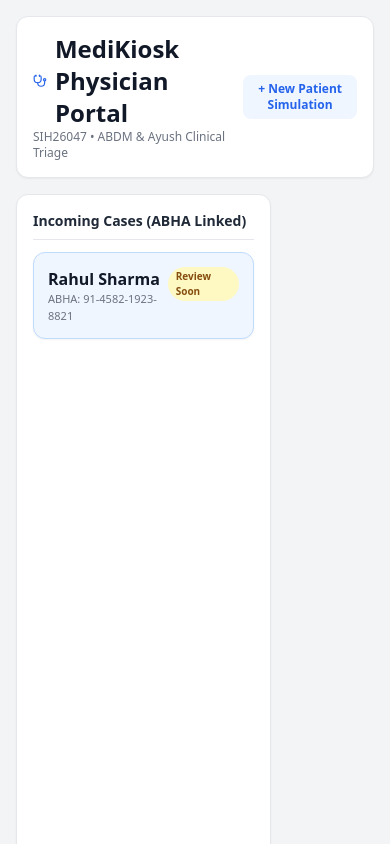
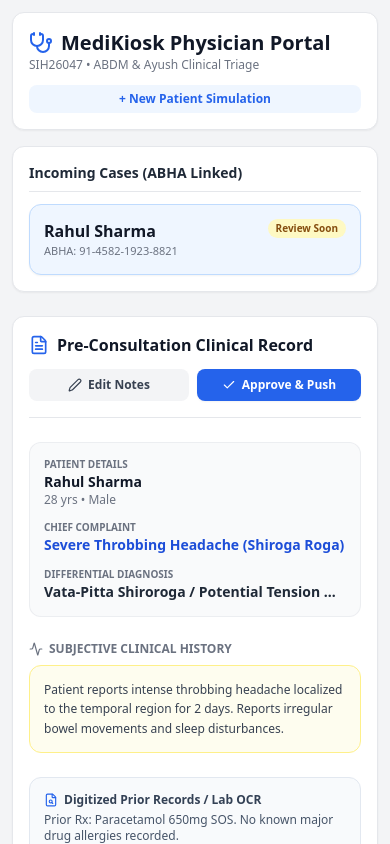
Before and after one commit to kislayanand1803/MediKiosk-prototype, a React (Vite) app: page /doctor in a window 390 px wide. Shown: the top 844 px of the page. Built offline with nearby package versions, Linux system fonts and the light colour scheme.

Commit message:
Refactor DoctorDashboard layout and styles

```diff
--- a/src/pages/DoctorDashboard.jsx
+++ b/src/pages/DoctorDashboard.jsx
@@ -77,14 +77,14 @@ export default function DoctorDashboard() {
   };
 
   return (
-    <div className="min-h-screen bg-gray-100 p-4 md:p-8">
+    <div className="min-h-screen bg-gray-100 p-3 sm:p-4 md:p-8">
       <div className="max-w-6xl mx-auto space-y-4">
         {/* Header */}
-        <header className="flex justify-between items-center bg-white p-4 rounded-xl border shadow-sm">
+        <header className="flex flex-col sm:flex-row justify-between items-start sm:items-center bg-white p-4 rounded-xl border shadow-sm gap-3">
           <div>
-            <h1 className="text-2xl font-black text-gray-900 flex items-center gap-2">
-              <Stethoscope className="text-blue-600" /> MediKiosk Physician
-              Portal
+            <h1 className="text-xl sm:text-2xl font-black text-gray-900 flex items-center gap-2">
+              <Stethoscope className="text-blue-600 flex-shrink-0" /> MediKiosk
+              Physician Portal
             </h1>
             <p className="text-xs text-gray-500">
               SIH26047 • ABDM & Ayush Clinical Triage
@@ -92,7 +92,7 @@ export default function DoctorDashboard() {
           </div>
           <button
             onClick={() => navigate("/")}
-            className="text-blue-600 text-xs hover:underline font-bold bg-blue-50 px-3 py-1.5 rounded-lg"
+            className="text-blue-600 text-xs hover:underline font-bold bg-blue-50 px-3 py-1.5 rounded-lg w-full sm:w-auto text-center"
           >
             + New Patient Simulation
           </button>
@@ -114,9 +114,9 @@ export default function DoctorDashboard() {
           </div>
         )}
 
-        <div className="grid md:grid-cols-3 gap-6">
+        <div className="grid grid-cols-1 lg:grid-cols-3 gap-6">
           {/* Patient Queue Column */}
-          <div className="col-span-1 bg-white rounded-xl shadow-sm border p-4 h-[750px]">
+          <div className="lg:col-span-1 bg-white rounded-xl shadow-sm border p-4 lg:h-[750px]">
             <h3 className="font-bold text-gray-800 text-sm mb-3 border-b pb-2">
               Incoming Cases (ABHA Linked)
             </h3>
@@ -124,16 +124,16 @@ export default function DoctorDashboard() {
               className={`p-3.5 border rounded-xl transition ${isApproved ? "bg-white opacity-60 border-gray-200" : "bg-blue-50 border-blue-200 shadow-sm"}`}
             >
               <div className="flex justify-between items-start">
-                <div>
-                  <p className="font-bold text-gray-900">
+                <div className="truncate pr-2">
+                  <p className="font-bold text-gray-900 truncate">
                     {currentPatient.name}
                   </p>
-                  <p className="text-[11px] text-gray-500">
+                  <p className="text-[11px] text-gray-500 truncate">
                     ABHA: {currentPatient.abhaId}
                   </p>
                 </div>
                 <span
-                  className={`text-[10px] px-2 py-0.5 rounded-full font-bold ${
+                  className={`text-[10px] px-2 py-0.5 rounded-full font-bold flex-shrink-0 ${
                     currentPatient.urgencyLevel === "Urgent"
                       ? "bg-red-100 text-red-800"
                       : isApproved
@@ -148,16 +148,16 @@ export default function DoctorDashboard() {
           </div>
 
           {/* Structured Case Report Column */}
-          <div className="col-span-2 bg-white rounded-xl shadow-sm border p-6 h-[750px] overflow-y-auto space-y-6">
-            <div className="flex justify-between items-center border-b pb-4">
-              <h2 className="text-lg font-black flex items-center gap-2 text-gray-900">
-                <FileText className="text-blue-600" size={20} />{" "}
+          <div className="lg:col-span-2 bg-white rounded-xl shadow-sm border p-4 sm:p-6 lg:h-[750px] lg:overflow-y-auto space-y-6">
+            <div className="flex flex-col sm:flex-row justify-between items-start sm:items-center border-b pb-4 gap-3">
+              <h2 className="text-base sm:text-lg font-black flex items-center gap-2 text-gray-900">
+                <FileText className="text-blue-600 flex-shrink-0" size={20} />{" "}
                 Pre-Consultation Clinical Record
               </h2>
-              <div className="flex gap-2">
+              <div className="flex gap-2 w-full sm:w-auto">
                 <button
                   onClick={() => setIsEditing(!isEditing)}
-                  className={`flex items-center gap-1.5 text-xs px-3.5 py-2 rounded-lg font-bold transition ${
+                  className={`flex-1 sm:flex-initial flex items-center justify-center gap-1.5 text-xs px-3.5 py-2 rounded-lg font-bold transition ${
                     isEditing
                       ? "bg-blue-100 text-blue-800"
                       : "bg-gray-100 text-gray-700 hover:bg-gray-200"
@@ -169,25 +169,25 @@ export default function DoctorDashboard() {
                 <button
                   onClick={() => setIsApproved(true)}
                   disabled={isApproved}
-                  className={`flex items-center gap-1.5 text-xs px-4 py-2 rounded-lg font-bold text-white shadow-sm transition ${
+                  className={`flex-1 sm:flex-initial flex items-center justify-center gap-1.5 text-xs px-4 py-2 rounded-lg font-bold text-white shadow-sm transition ${
                     isApproved
                       ? "bg-green-600 cursor-default"
                       : "bg-blue-600 hover:bg-blue-700"
                   }`}
                 >
                   <Check size={14} />{" "}
-                  {isApproved ? "Case Approved" : "Approve & Push to HIS"}
+                  {isApproved ? "Case Approved" : "Approve & Push"}
                 </button>
               </div>
             </div>
 
             {/* Demographics */}
-            <div className="grid grid-cols-3 gap-3 bg-gray-50 p-3.5 rounded-xl border border-gray-200/60">
+            <div className="grid grid-cols-1 sm:grid-cols-3 gap-3 bg-gray-50 p-3.5 rounded-xl border border-gray-200/60">
               <div>
                 <p className="text-[10px] text-gray-500 uppercase font-bold">
                   Patient Details
                 </p>
-                <p className="font-bold text-gray-900 text-sm">
+                <p className="font-bold text-gray-900 text-sm truncate">
                   {currentPatient.name}
                 </p>
                 <p className="text-xs text-gray-500">
@@ -206,7 +206,7 @@ export default function DoctorDashboard() {
                 <p className="text-[10px] text-gray-500 uppercase font-bold">
                   Differential Diagnosis
                 </p>
-                <p className="font-bold text-gray-800 text-sm">
+                <p className="font-bold text-gray-800 text-sm truncate">
                   {currentPatient.possibleDiagnosis}
                 </p>
               </div>
@@ -225,7 +225,7 @@ export default function DoctorDashboard() {
                   onChange={(e) => setCaseNotes(e.target.value)}
                 />
               ) : (
-                <p className="text-gray-700 text-xs bg-yellow-50/70 p-3.5 rounded-xl border border-yellow-200 leading-relaxed">
+                <p className="text-gray-700 text-xs bg-yellow-50/70 p-3.5 rounded-xl border border-yellow-200 leading-relaxed break-words">
                   {caseNotes}
                 </p>
               )}
@@ -234,30 +234,32 @@ export default function DoctorDashboard() {
             {/* Module B: Document OCR Findings */}
             <div className="bg-slate-50 p-3.5 rounded-xl border border-slate-200">
               <h4 className="text-xs font-bold text-slate-700 mb-1 flex items-center gap-1.5">
-                <FileSearch size={14} className="text-blue-600" /> Digitized
-                Prior Records / Lab OCR
+                <FileSearch size={14} className="text-blue-600 flex-shrink-0" />{" "}
+                Digitized Prior Records / Lab OCR
               </h4>
-              <p className="text-xs text-slate-600">
+              <p className="text-xs text-slate-600 break-words">
                 {currentPatient.extractedDocNotes ||
                   "No prior records attached during this session."}
               </p>
             </div>
 
             {/* Ayush Dashavidha Parameters: Agni & Ahara-Vihara */}
-            <div className="grid grid-cols-2 gap-3">
+            <div className="grid grid-cols-1 sm:grid-cols-2 gap-3">
               <div className="bg-amber-50/60 p-3 rounded-xl border border-amber-200">
                 <span className="text-[11px] font-bold text-amber-900 flex items-center gap-1">
-                  <Flame size={14} /> Agni Pariksha (Digestive Fire)
+                  <Flame size={14} className="flex-shrink-0" /> Agni Pariksha
+                  (Digestive Fire)
                 </span>
-                <p className="text-xs text-amber-800 mt-1">
+                <p className="text-xs text-amber-800 mt-1 break-words">
                   {currentPatient.agniStatus || "Samagni"}
                 </p>
               </div>
               <div className="bg-emerald-50/60 p-3 rounded-xl border border-emerald-200">
                 <span className="text-[11px] font-bold text-emerald-900 flex items-center gap-1">
-                  <Apple size={14} /> Ahara-Vihara (Diet & Lifestyle)
+                  <Apple size={14} className="flex-shrink-0" /> Ahara-Vihara
+                  (Diet & Lifestyle)
                 </span>
-                <p className="text-xs text-emerald-800 mt-1">
+                <p className="text-xs text-emerald-800 mt-1 break-words">
                   {currentPatient.aharaVihara || "Balanced routine"}
                 </p>
               </div>
@@ -330,7 +332,7 @@ export default function DoctorDashboard() {
                             style={{ width: `${item.value}%` }}
                           />
                         </div>
-                        <p className="text-[10px] text-gray-500 italic">
+                        <p className="text-[10px] text-gray-500 italic break-words">
                           💡{" "}
                           <strong className="text-gray-700">
                             {info.desc.split("(")[0]}
```
